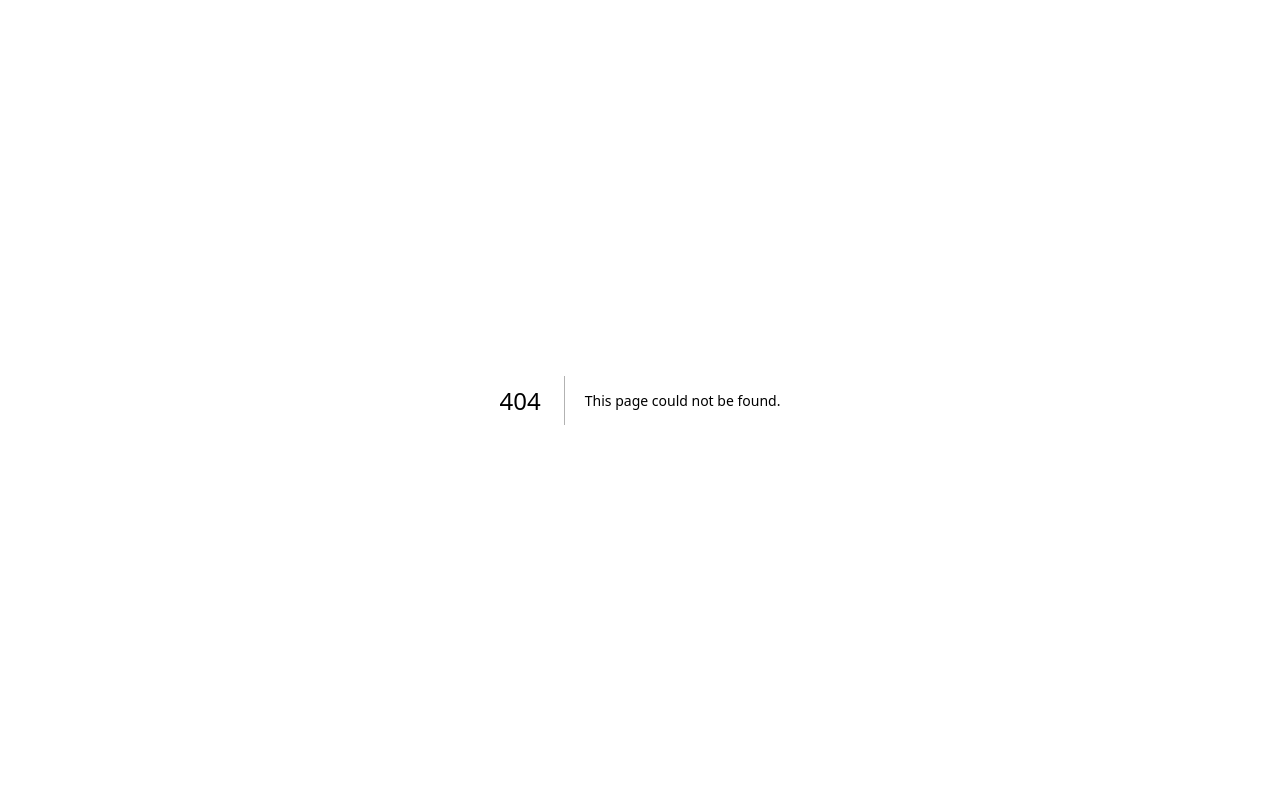
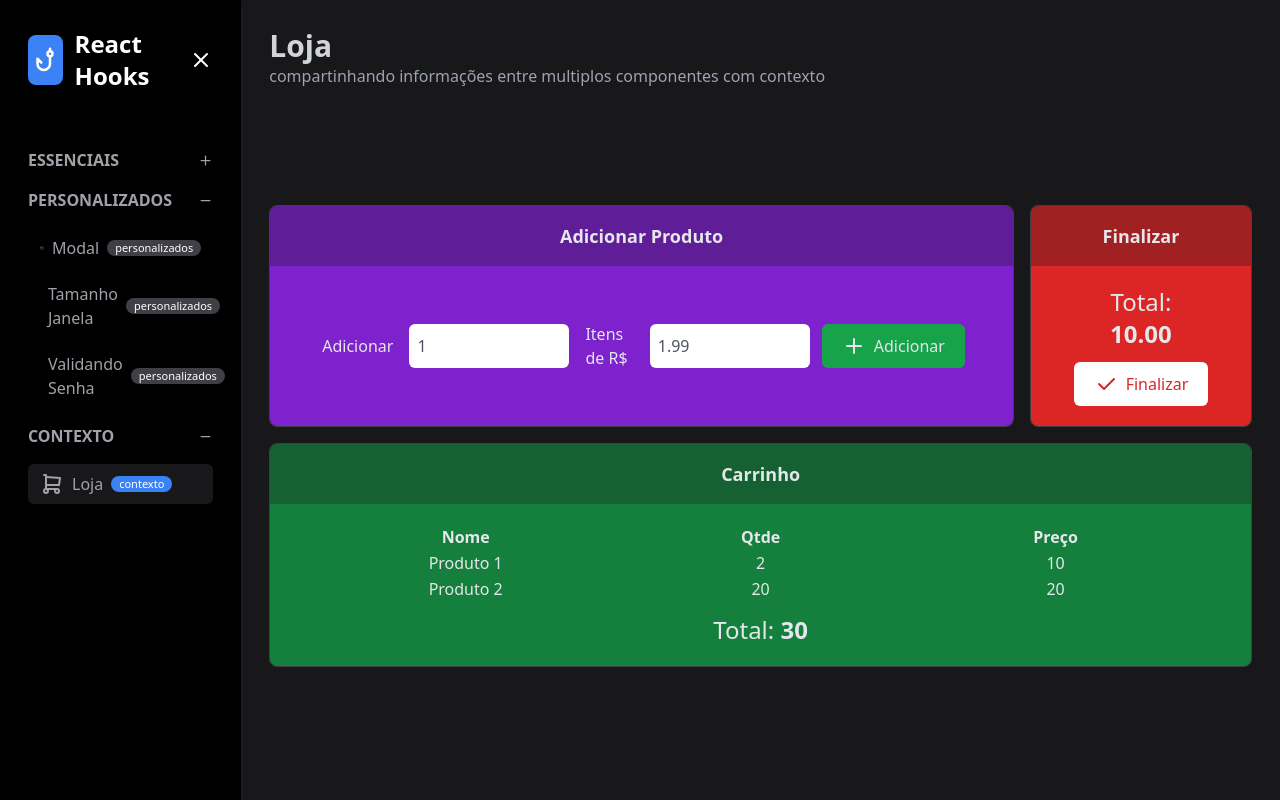
Before and after one commit to maryson011/repo-js, a Next.js app in the folder FundamentosReact/react-hooks/: page /contexto/loja in a window 1280 px wide. Before the commit this address had no page. Built offline with nearby package versions, Linux system fonts and the light colour scheme.

Commit message:
feat: createContext 'Context.Provider #1' (react-hooks)

```diff
--- /dev/null
+++ b/FundamentosReact/react-hooks/src/components/loja/AdicionarProduto.tsx
@@ -0,0 +1,46 @@
+import { useState } from "react";
+import InputFormatado from "../formulario/InputFormatado";
+import Janela from "../template/Janela";
+import Botao from "../template/Botao";
+import { IconPlus } from "@tabler/icons-react";
+
+export default function AdicionarProduto() {
+    let [quantidade, setQuantidade] = useState(1);
+    let [preco, setPreco] = useState(1.99);
+
+    const adicionar = () => {
+        let sequencia = 1;
+        const produto = {
+            id: sequencia,
+            nome: `Produto ${sequencia}`,
+            quantidade: quantidade,
+            preco: preco,
+        };
+    };
+
+    return (
+        <Janela
+            titulo="Adicionar Produto"
+            cor="bg-purple-700"
+        >
+            <InputFormatado
+                label="Adicionar"
+                tipo="number"
+                valor={quantidade}
+                onInput={(e) => setQuantidade(e.target.value)}
+            ></InputFormatado>
+            <InputFormatado
+                label="Itens de R$"
+                tipo="number"
+                valor={preco}
+                onInput={(e) => setPreco(e.target.value)}
+            ></InputFormatado>
+            <Botao
+                cor="bg-green-600"
+                icone={<IconPlus />}
+                texto="Adicionar"
+                onClick={adicionar}
+            />
+        </Janela>
+    );
+}
--- /dev/null
+++ b/FundamentosReact/react-hooks/src/components/loja/Carrinho.tsx
@@ -0,0 +1,47 @@
+import Janela from "../template/Janela";
+
+export default function Carrinho() {
+    const produtos = [{
+            id: 1,
+            nome: "Produto 1",
+            quantidade: 2,
+            preco: 10.00,
+        }, {
+            id: 2,
+            nome: "Produto 2",
+            quantidade: 20,
+            preco: 20.00,
+        }];
+    let total = produtos.reduce((acc, produto) => acc + +produto.preco, 0);
+    return (
+        <Janela titulo="Carrinho" cor="bg-green-700" vertical>
+            <div className="overflow-y-auto relative max-h-60 h-fit min-w-full">
+                <table className="table-auto w-full h-full text-center">
+                    <thead>
+                        <tr>
+                            <th className="w-1/3">Nome</th>
+                            <th className="w-1/3">Qtde</th>
+                            <th className="w-1/3">Preço</th>
+                        </tr>
+                    </thead>
+                    <tbody>
+                        {produtos.map((produto) => {
+                            return (
+                                <tr key={produto.nome}>
+                                    <td>{produto.nome}</td>
+                                    <td>{produto.quantidade}</td>
+                                    <td>{produto.preco}</td>
+                                </tr>
+                            );
+                        })}
+                    </tbody>
+                </table>
+            </div>
+                <div className="text-2xl">
+                    <span>
+                        Total: <strong>{total}</strong>
+                    </span>
+                </div>
+        </Janela>
+    );
+}
--- /dev/null
+++ b/FundamentosReact/react-hooks/src/components/loja/FinalizarCompra.tsx
@@ -0,0 +1,26 @@
+import { IconCheck } from "@tabler/icons";
+import Botao from "../template/Botao";
+import Janela from "../template/Janela";
+
+export default function FinalizarCompra() {
+    const total = 10.00
+
+    function finalizar() {
+        window.alert("Compra realizada com sucesso!");
+    }
+
+    return (
+        <Janela titulo="Finalizar" cor="bg-red-600" vertical>
+            <span className="text-2xl text-center">
+                Total: <strong>{total.toFixed(2)}</strong>
+            </span>
+
+            <Botao
+                cor="bg-white text-red-600"
+                icone={<IconCheck />}
+                texto="Finalizar"
+                onClick={finalizar}
+            />
+        </Janela>
+    );
+}
--- a/FundamentosReact/react-hooks/src/components/template/MenuPrincipal.tsx
+++ b/FundamentosReact/react-hooks/src/components/template/MenuPrincipal.tsx
@@ -1,4 +1,4 @@
-import { IconMenu, IconX, IconNumbers, IconUsers, IconArrowsLeftRight, IconMathGreater, IconLetterCase, IconRefreshAlert, IconSection, IconAppWindow, IconDimensions, IconLock } from "@tabler/icons-react";
+import { IconMenu, IconX, IconNumbers, IconUsers, IconArrowsLeftRight, IconMathGreater, IconLetterCase, IconRefreshAlert, IconSection, IconAppWindow, IconDimensions, IconLock, IconShoppingCart } from "@tabler/icons-react";
 import { MenuItem } from "../../data/models/MenuItem";
 import { MenuSecao } from "../../data/models/MenuSecao";
 import Logo from "./Logo";
@@ -35,7 +35,14 @@
                 {titulo: "Tamanho Janela", url: "/personalizados/tamanhoJanela", tag: "personalizados", icone: <IconDimensions/>},
                 {titulo: "Validando Senha", url: "/personalizados/senha", tag: "personalizados", icone: <IconLock/>},
             ]
-        }
+        },
+        {
+            titulo:"Contexto",
+            aberta: true,
+            itens: [
+                {titulo: "Loja", url: "/contexto/loja", tag: "contexto", icone: <IconShoppingCart/>},
+            ]
+        },
     ];
 
     const [mini, toggleMine, miniTrue] = useBoolean(false);
--- /dev/null
+++ b/FundamentosReact/react-hooks/src/pages/contexto/loja.tsx
@@ -0,0 +1,26 @@
+import AdicionarProduto from "@/components/loja/AdicionarProduto";
+import Carrinho from "@/components/loja/Carrinho";
+import FinalizarCompra from "@/components/loja/FinalizarCompra";
+import Flex from "@/components/template/Flex";
+import Pagina from "@/components/template/Pagina";
+import { createContext, useState } from "react";
+
+let Contexto = createContext({} as any)
+
+export default function(){
+    const [carrinho, setCarrinho] = useState([])
+    const ctx = {carrinho, setCarrinho}
+    return (
+        <Contexto.Provider value={ctx}>
+            <Pagina titulo="Loja" subtitulo="compartinhando informações entre multiplos componentes com contexto">
+                <Flex col gap={4}>
+                    <Flex gap={4}>
+                        <AdicionarProduto />
+                        <FinalizarCompra />
+                    </Flex>
+                    <Carrinho />
+                </Flex>
+            </Pagina>
+        </Contexto.Provider>
+    )
+}
--- a/FundamentosReact/react-hooks/src/pages/personalizados/senha.tsx
+++ b/FundamentosReact/react-hooks/src/pages/personalizados/senha.tsx
@@ -1,4 +1,4 @@
-import InputFormatado from "@/components/template/InputFormatado";
+import InputFormatado from "@/components/formulario/InputFormatado";
 import Pagina from "@/components/template/Pagina";
 import useStateValidado from "@/data/hooks/useStateValidado";
 
```
Also changed, not shown: FundamentosReact/react-hooks/src/components/formulario/InputFormatado.tsx (renamed from FundamentosReact/react-hooks/src/components/template/InputFormatado.tsx).
